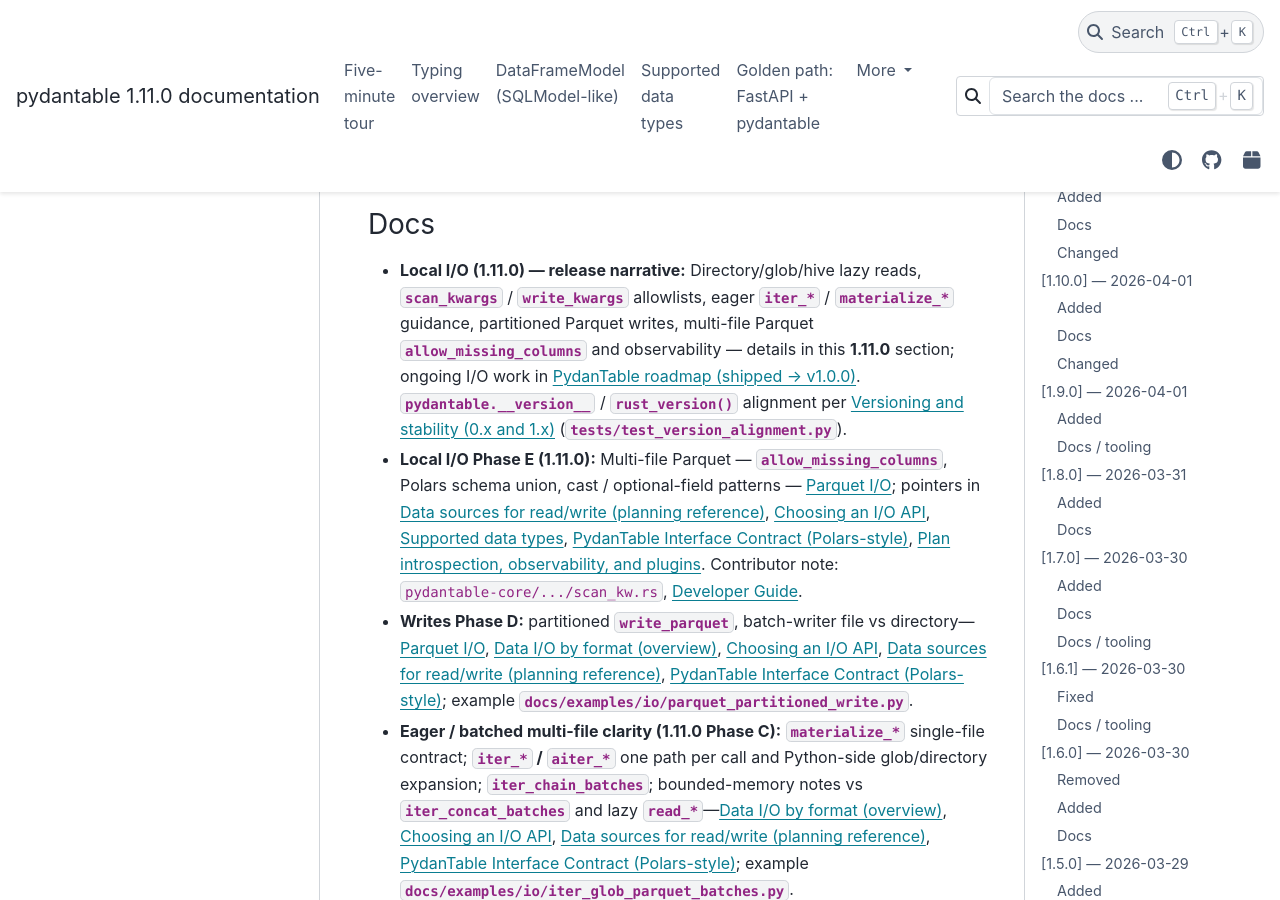
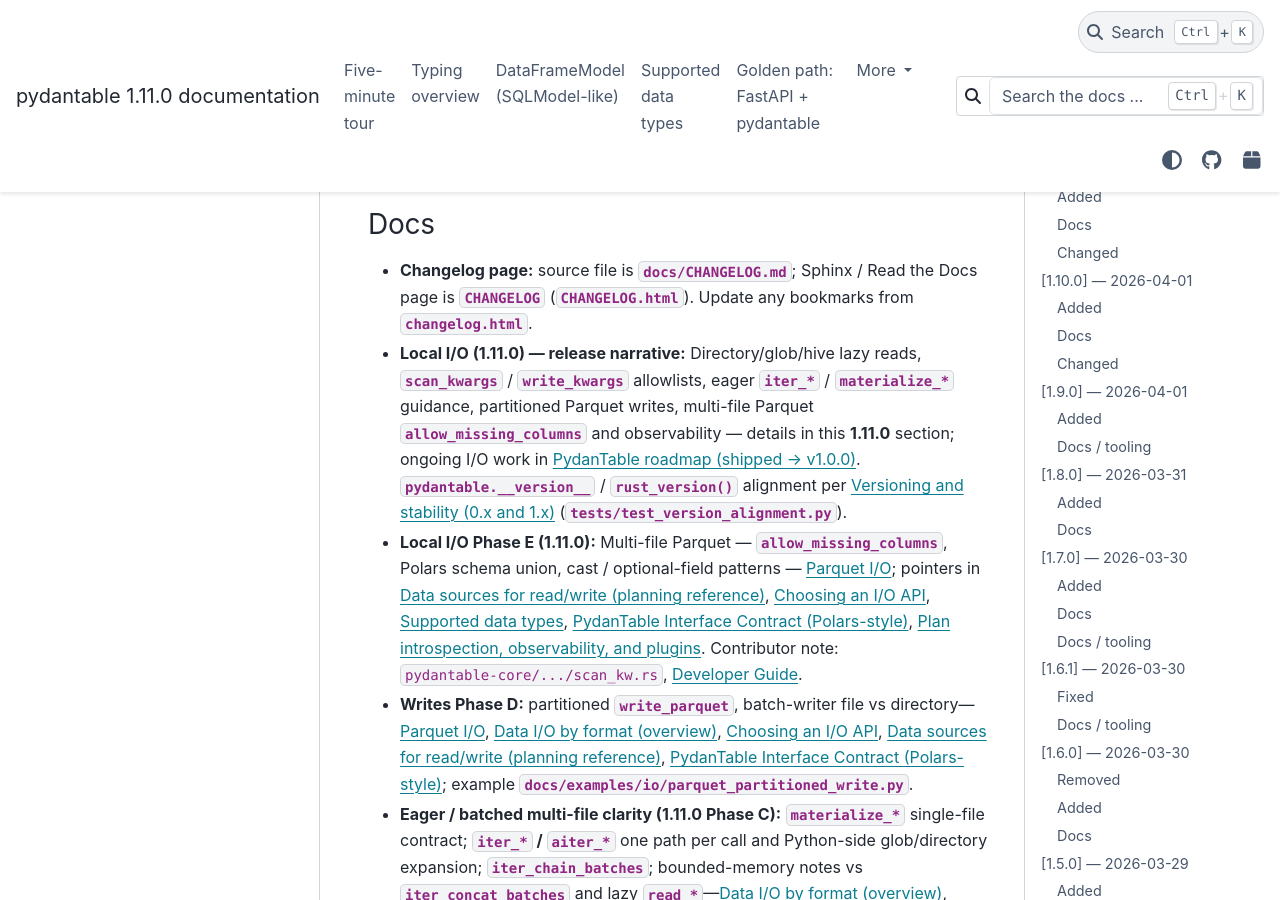
Before and after one commit to eddiethedean/pydantable, a Sphinx documentation site: the page built from docs/CHANGELOG.md, in a window 1280 px wide and 900 px high, scrolled down 1745 px. Built offline with Sphinx 7.4.7 and the PyData theme 0.15.4, drawn with Linux system fonts in a browser that asks for light colours; the version number is read from the project's files by our own code.

Commit message:
docs: note CHANGELOG.html path for 1.11.0 readers

```diff
--- a/docs/CHANGELOG.md
+++ b/docs/CHANGELOG.md
@@ -22,6 +22,7 @@
 
 ### Docs
 
+- **Changelog page:** source file is **`docs/CHANGELOG.md`**; Sphinx / Read the Docs page is **`CHANGELOG`** (**`CHANGELOG.html`**). Update any bookmarks from **`changelog.html`**.
 - **Local I/O (1.11.0) — release narrative:** Directory/glob/hive lazy reads, **`scan_kwargs`** / **`write_kwargs`** allowlists, eager **`iter_*`** / **`materialize_*`** guidance, partitioned Parquet writes, multi-file Parquet **`allow_missing_columns`** and observability — details in this **1.11.0** section; ongoing I/O work in {doc}`ROADMAP`. **`pydantable.__version__`** / **`rust_version()`** alignment per {doc}`VERSIONING` (**`tests/test_version_alignment.py`**).
 - **Local I/O Phase E (1.11.0):** Multi-file Parquet — **`allow_missing_columns`**, Polars schema union, cast / optional-field patterns — {doc}`IO_PARQUET`; pointers in {doc}`DATA_IO_SOURCES`, {doc}`IO_DECISION_TREE`, {doc}`SUPPORTED_TYPES`, {doc}`INTERFACE_CONTRACT`, {doc}`PLAN_AND_PLUGINS`. Contributor note: `pydantable-core/.../scan_kw.rs`, {doc}`DEVELOPER`.
 - **Writes Phase D:** partitioned **`write_parquet`**, batch-writer file vs directory—{doc}`IO_PARQUET`, {doc}`IO_OVERVIEW`, {doc}`IO_DECISION_TREE`, {doc}`DATA_IO_SOURCES`, {doc}`INTERFACE_CONTRACT`; example **`docs/examples/io/parquet_partitioned_write.py`**.
```
